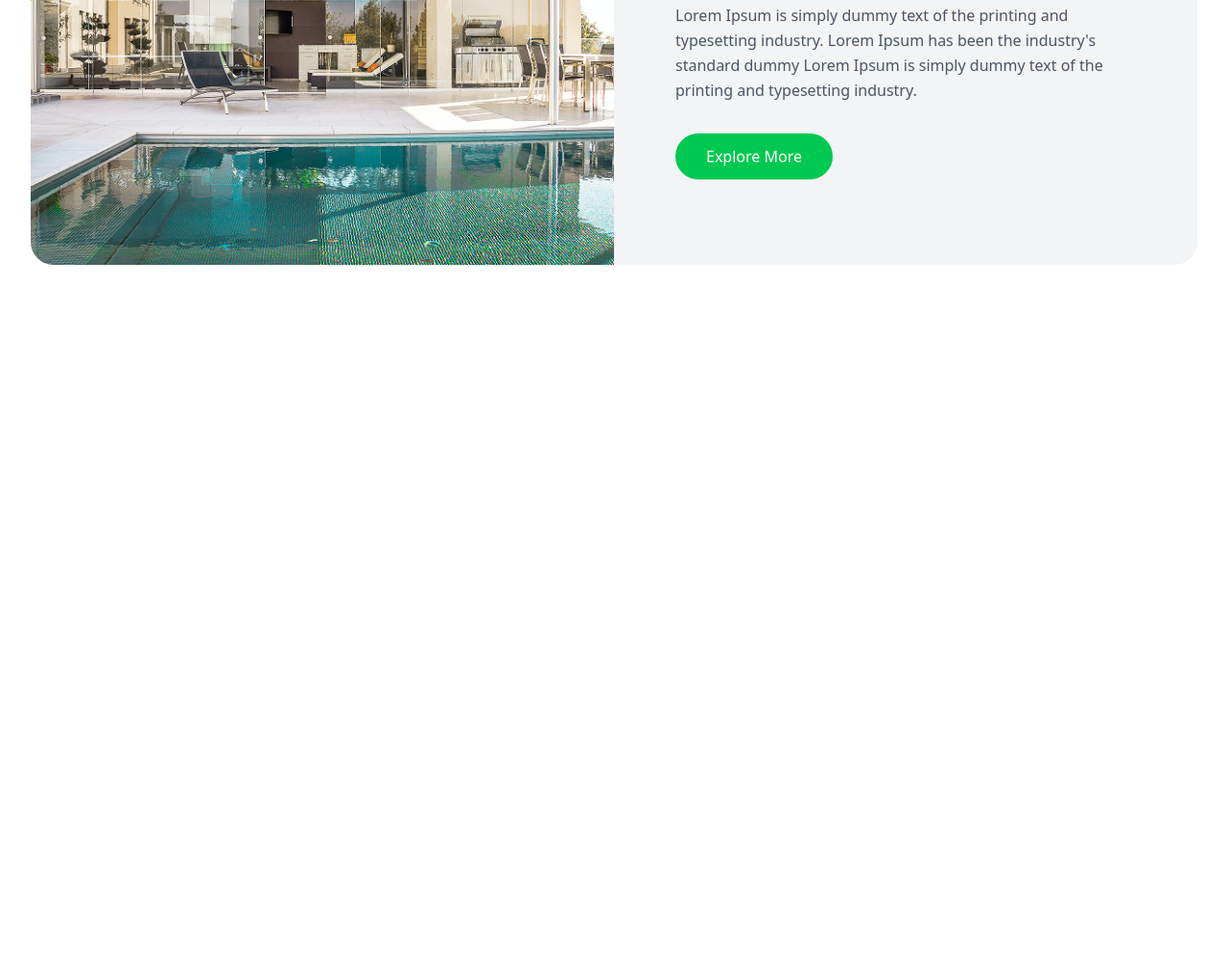
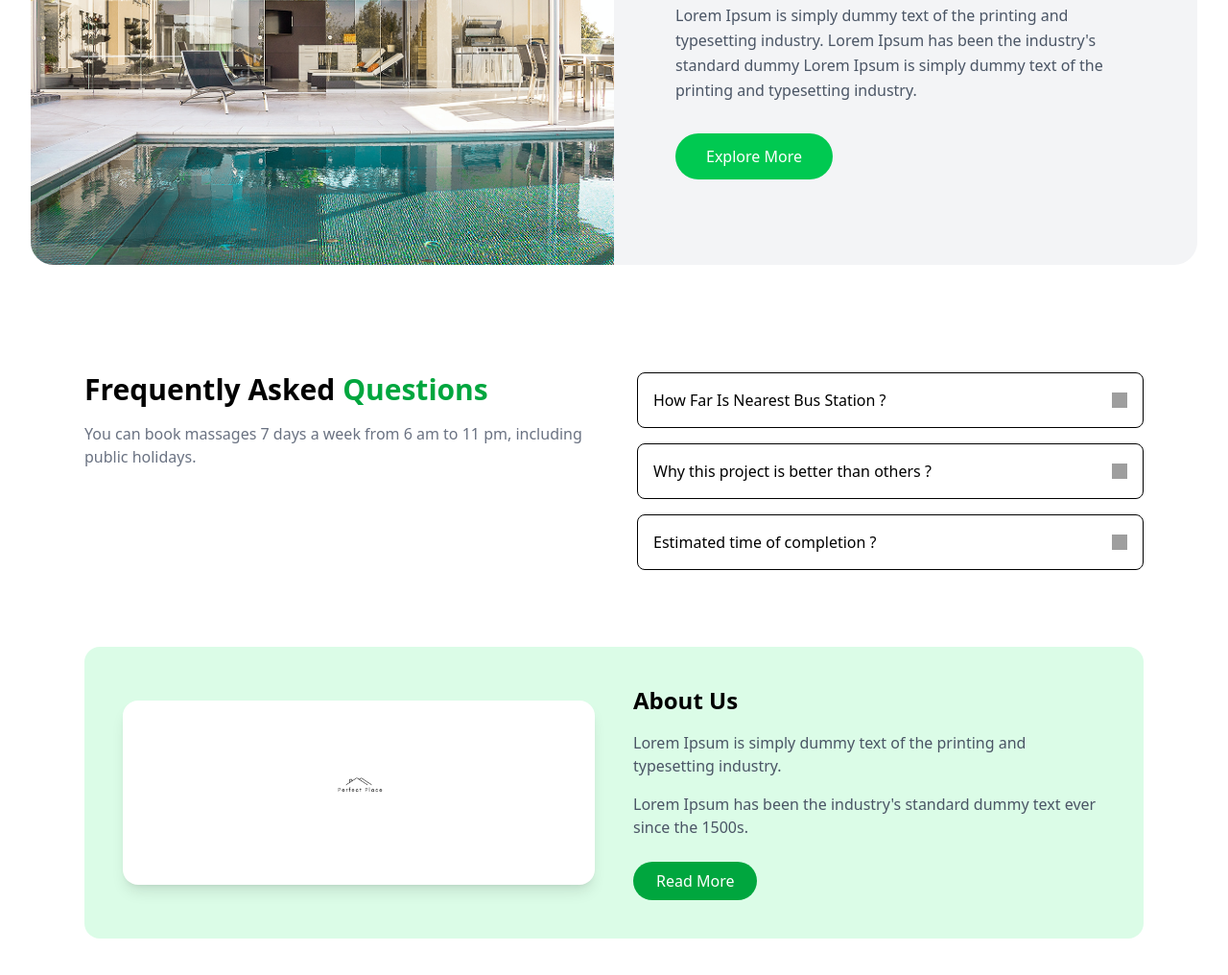
Before and after one commit to azimodinaev467/brranch, a website: page index2.html in a window 1280 px wide. Shown: the part 1015-2031 px from the top of the page at 96% size. Before the commit the page ends 1339 px from the top, so only its background shows below. Drawn offline with Linux system fonts and the light colour scheme; grey boxes are pictures that could not be loaded.

Commit message:
project5-6

```diff
--- a/index2.html
+++ b/index2.html
@@ -151,5 +151,94 @@
     </div>
 
 </section>
+<section class="max-w-6xl mx-auto py-16 px-6">
+
+  <!-- FAQ -->
+  <div class="grid md:grid-cols-2 gap-12">
+
+    <!-- Left -->
+    <div>
+      <h2 class="text-3xl font-bold">
+        Frequently Asked <span class="text-green-600">Questions</span>
+      </h2>
+      <p class="text-gray-500 mt-4">
+        You can book massages 7 days a week from 6 am to 11 pm, including public holidays.
+      </p>
+    </div>
+
+    <!-- Right -->
+    <div class="space-y-4">
+
+      <!-- Item -->
+      <details class="group bg-white rounded-lg border p-4">
+        <summary class="flex justify-between items-center cursor-pointer list-none">
+          <span class="font-medium">How Far Is Nearest Bus Station ?</span>
+          <img src="https://cdn-icons-png.flaticon.com/512/271/271210.png"
+               class="w-4 h-4 transition-transform duration-300 group-open:rotate-180"
+               alt="arrow">
+        </summary>
+        <p class="text-gray-500 mt-3">
+          Lorem ipsum dolor sit amet, consectetur adipiscing elit, sed do eiusmod tempor incididunt ut labore et dolore magna aliqua.
+        </p>
+      </details>
+
+      <!-- Item -->
+      <details class="group bg-white rounded-lg border p-4">
+        <summary class="flex justify-between items-center cursor-pointer list-none">
+          <span class="font-medium">Why this project is better than others ?</span>
+          <img src="https://cdn-icons-png.flaticon.com/512/271/271210.png"
+               class="w-4 h-4 transition-transform duration-300 group-open:rotate-180"
+               alt="arrow">
+        </summary>
+        <p class="text-gray-500 mt-3">
+          Lorem ipsum dolor sit amet, consectetur adipiscing elit.
+        </p>
+      </details>
+
+      <!-- Item -->
+      <details class="group bg-white rounded-lg border p-4">
+        <summary class="flex justify-between items-center cursor-pointer list-none">
+          <span class="font-medium">Estimated time of completion ?</span>
+          <img src="https://cdn-icons-png.flaticon.com/512/271/271210.png"
+               class="w-4 h-4 transition-transform duration-300 group-open:rotate-180"
+               alt="arrow">
+        </summary>
+        <p class="text-gray-500 mt-3">
+          Project completion time depends on requirements and complexity.
+        </p>
+      </details>
+
+    </div>
+  </div>
+
+  <div class="mt-20 bg-green-100 rounded-2xl p-10 grid md:grid-cols-2 gap-10 items-center">
+
+    <div class="bg-white rounded-2xl shadow-lg p-12 flex justify-center items-center">
+      <div class="text-center">
+        <img src="./b1e1d41233c650588bb9ce82255222e5f0b05f27.png"
+             class="w-20 mx-auto mb-4"
+             alt="logo">
+
+      </div>
+    </div>
+
+    <div>
+      <h2 class="text-2xl font-bold mb-4">About Us</h2>
+      <p class="text-gray-600 mb-4">
+        Lorem Ipsum is simply dummy text of the printing and typesetting industry.
+      </p>
+      <p class="text-gray-600 mb-6">
+        Lorem Ipsum has been the industry's standard dummy text ever since the 1500s.
+      </p>
+
+      <button class="bg-green-600 text-white px-6 py-2 rounded-full hover:bg-green-700 transition">
+        Read More
+      </button>
+    </div>
+
+  </div>
+
+</section>
+
 </body>
 </html>
```
Also changed, not shown: b1e1d41233c650588bb9ce82255222e5f0b05f27.png (added), src/output.css.
